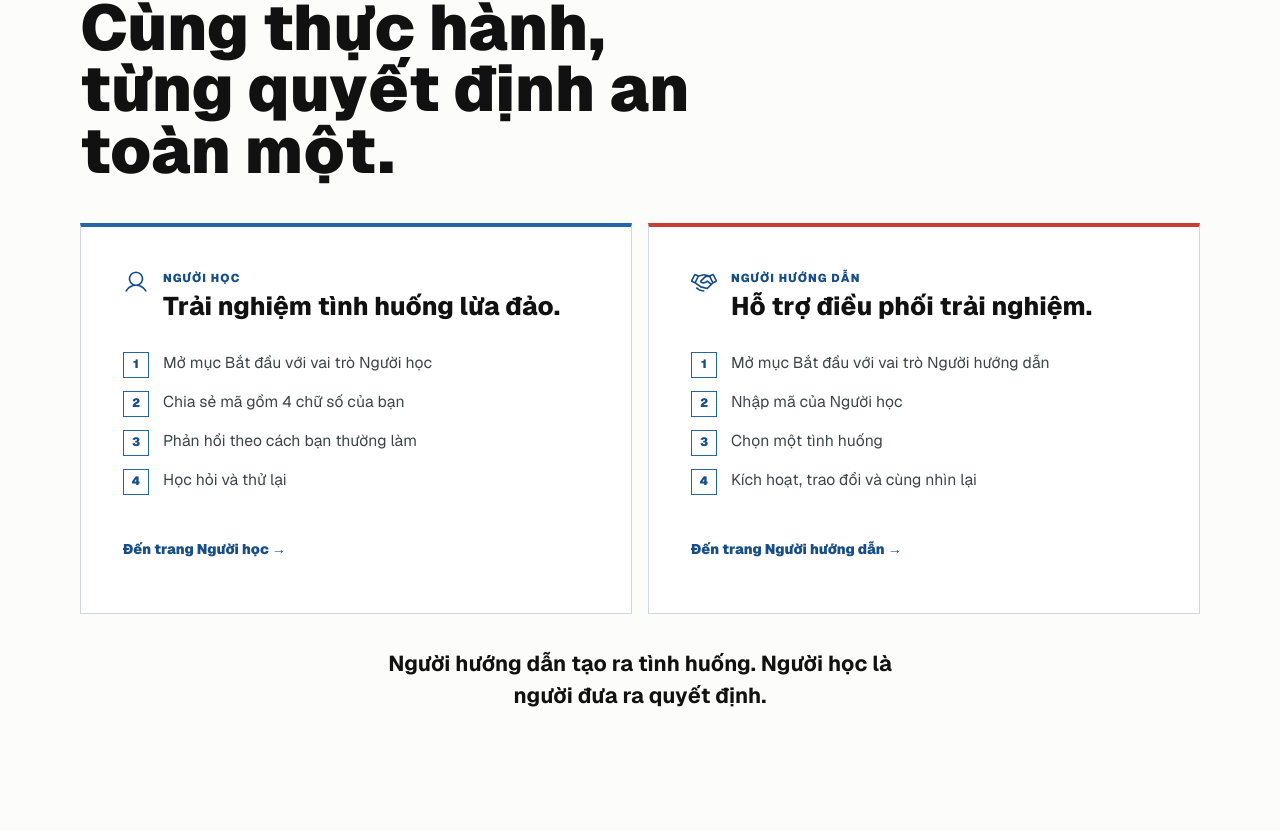
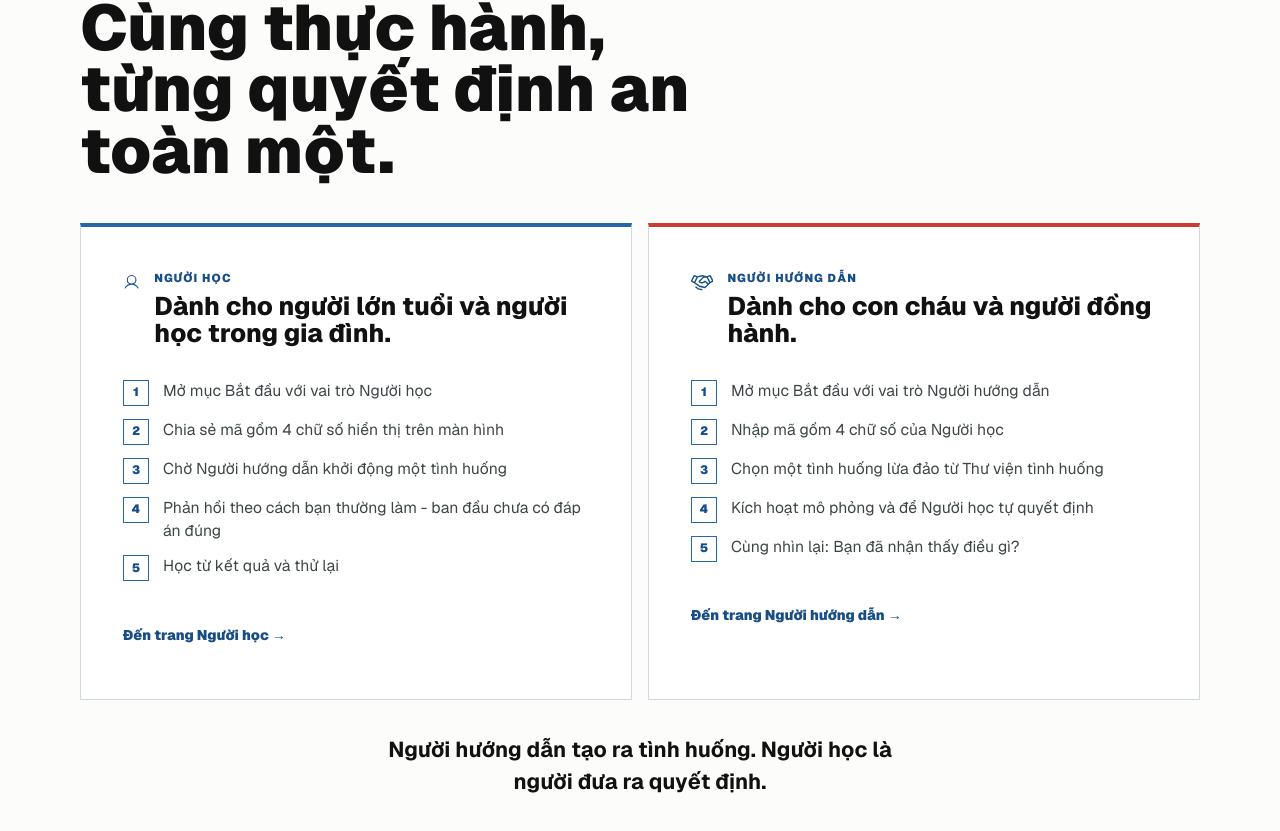
Before and after one commit to vothanhthong/unesco, a Next.js app in the folder app/: page / in a window 1280 px wide. Shown: the part 965-1796 px from the top of the page. Built offline with nearby package versions, Linux system fonts and the light colour scheme.

Commit message:
feat: add instructions in homepage

```diff
--- a/app/src/i18n/copy.ts
+++ b/app/src/i18n/copy.ts
@@ -44,13 +44,13 @@ export const COPY = {
         heading: "Cùng thực hành, từng quyết định an toàn một.",
         learner: {
           label: "NGƯỜI HỌC",
-          description: "Trải nghiệm tình huống lừa đảo.",
-          steps: ["Mở mục Bắt đầu với vai trò Người học", "Chia sẻ mã gồm 4 chữ số của bạn", "Phản hồi theo cách bạn thường làm", "Học hỏi và thử lại"],
+          description: "Dành cho người lớn tuổi và người học trong gia đình.",
+          steps: ["Mở mục Bắt đầu với vai trò Người học", "Chia sẻ mã gồm 4 chữ số hiển thị trên màn hình", "Chờ Người hướng dẫn khởi động một tình huống", "Phản hồi theo cách bạn thường làm - ban đầu chưa có đáp án đúng", "Học từ kết quả và thử lại"],
         },
         trainer: {
           label: "NGƯỜI HƯỚNG DẪN",
-          description: "Hỗ trợ điều phối trải nghiệm.",
-          steps: ["Mở mục Bắt đầu với vai trò Người hướng dẫn", "Nhập mã của Người học", "Chọn một tình huống", "Kích hoạt, trao đổi và cùng nhìn lại"],
+          description: "Dành cho con cháu và người đồng hành.",
+          steps: ["Mở mục Bắt đầu với vai trò Người hướng dẫn", "Nhập mã gồm 4 chữ số của Người học", "Chọn một tình huống lừa đảo từ Thư viện tình huống", "Kích hoạt mô phỏng và để Người học tự quyết định", "Cùng nhìn lại: Bạn đã nhận thấy điều gì?"],
         },
         closing: "Người hướng dẫn tạo ra tình huống. Người học là người đưa ra quyết định.",
         learnerLink: "Đến trang Người học →",
@@ -362,13 +362,13 @@ export const COPY = {
         heading: "Practise together, one safe decision at a time.",
         learner: {
           label: "LEARNER",
-          description: "Experience the scam.",
-          steps: ["Open Start as a Learner", "Share your 4-digit code", "Respond naturally", "Learn & retry"],
+          description: "For older adults & family learners.",
+          steps: ["Open Start as a Learner", "Share the 4-digit code shown on your screen", "Wait for the Trainer to launch a scenario", "Respond as you normally would - no right answer at first", "Learn from the outcome → Retry"],
         },
         trainer: {
           label: "TRAINER",
-          description: "Facilitate the experience.",
-          steps: ["Open Start as a Trainer", "Enter the learner's code", "Select a scenario", "Trigger, ask & debrief"],
+          description: "For children, grandchildren & Buddies.",
+          steps: ["Open Start as a Trainer", "Enter the learner's 4-digit code", "Choose a scam from the Scenario Library", "Trigger the simulation and let the learner decide", "Debrief together: What did you notice?"],
         },
         closing: "The Trainer creates the situation. The Learner makes the decision.",
         learnerLink: "Go to Learner →",
```
